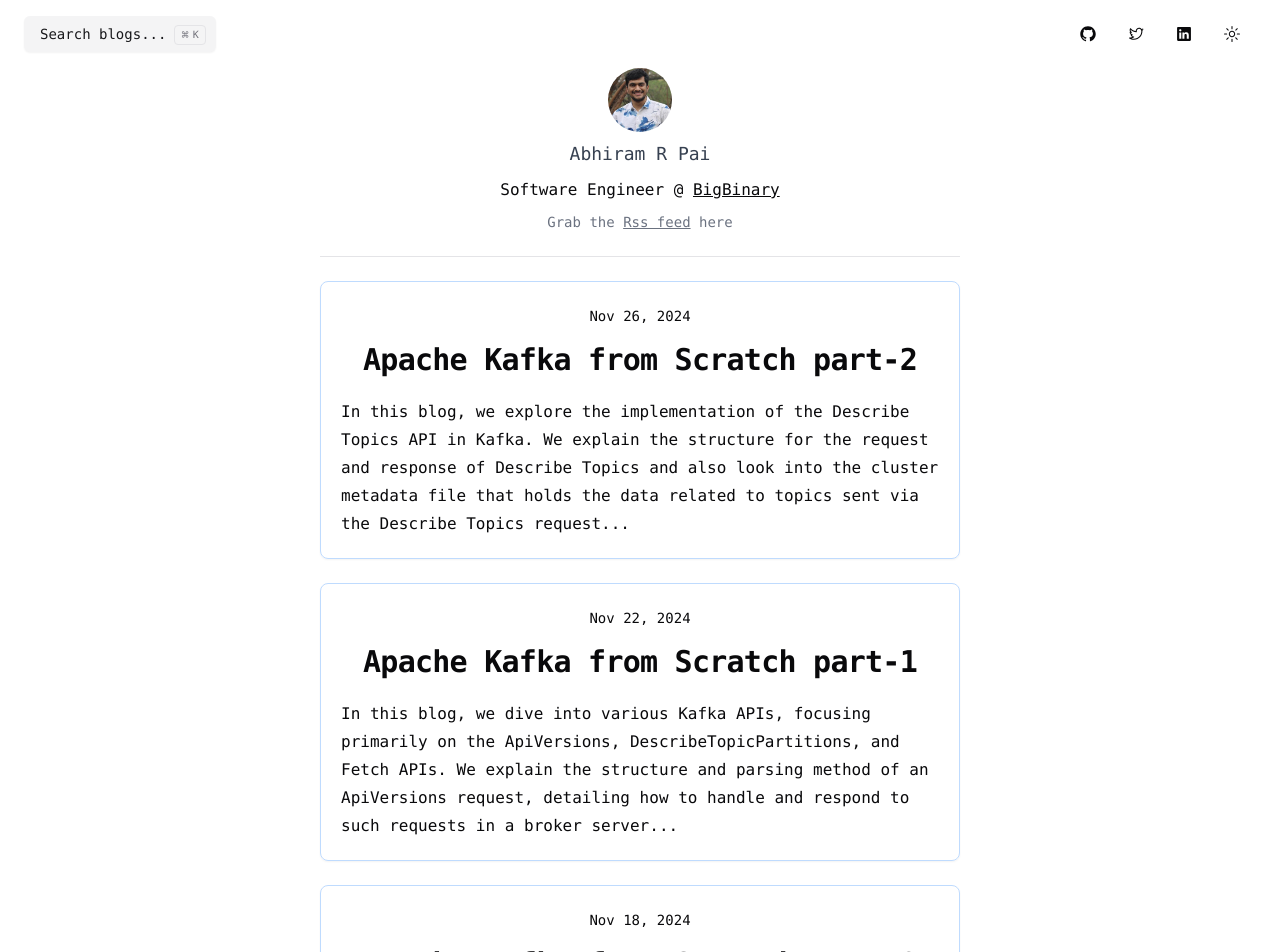
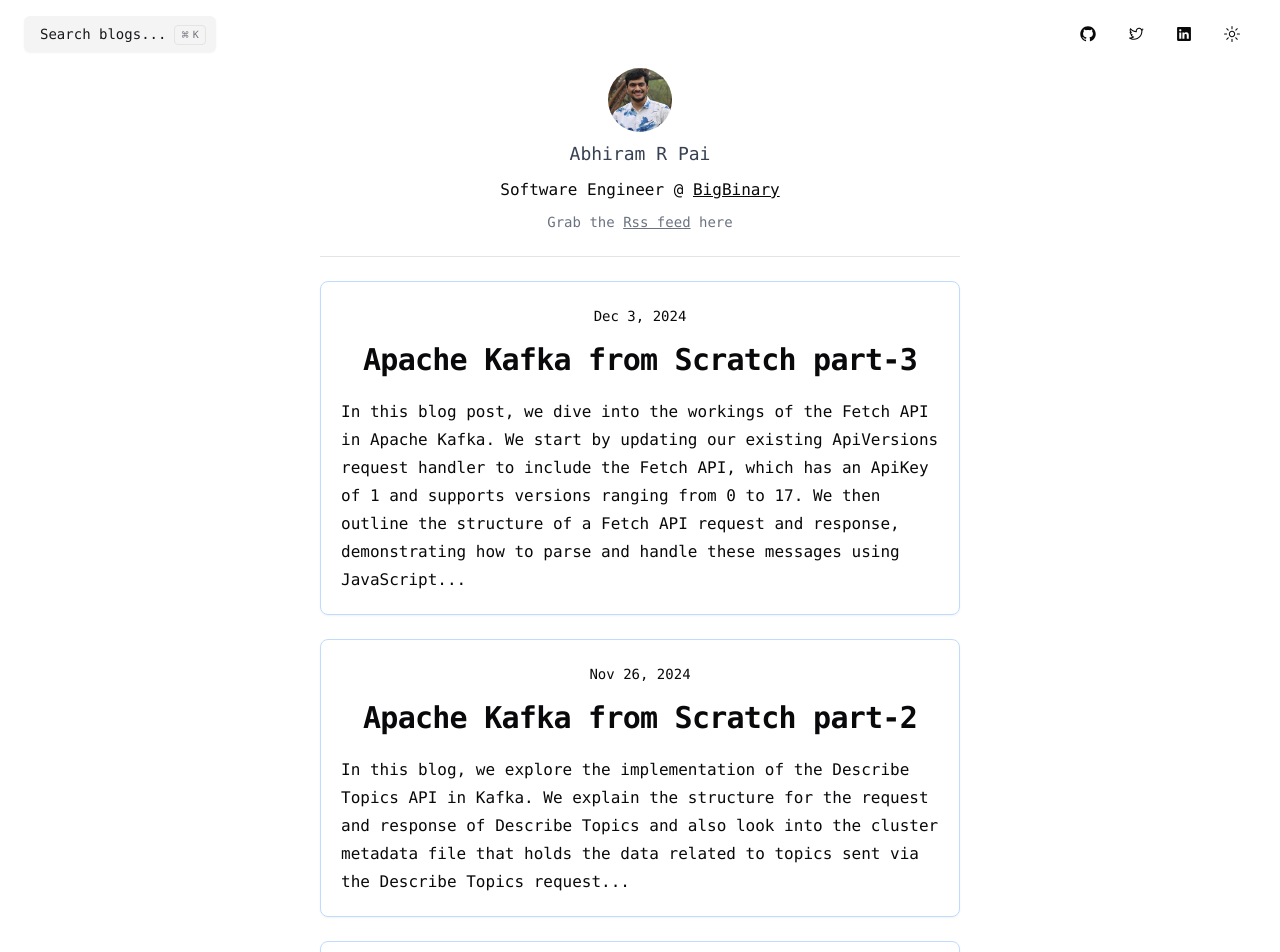
Before and after one commit to abhirampai/my_blog, a Next.js app: page / in a window 1280 px wide. Shown: the top 952 px of the page. Built offline with nearby package versions, Linux system fonts and the light colour scheme.

Commit message:
Add final kafka blog to constants

```diff
--- a/src/app/page/constants.js
+++ b/src/app/page/constants.js
@@ -199,6 +199,20 @@ export const blogs = [
       "ReplicaNodes",
       "ISRNodes"
     ]
+  }, {
+    name: "Apache Kafka from Scratch part-3",
+    summary:
+      "In this blog post, we dive into the workings of the Fetch API in Apache Kafka. We start by updating our existing ApiVersions request handler to include the Fetch API, which has an ApiKey of 1 and supports versions ranging from 0 to 17. We then outline the structure of a Fetch API request and response, demonstrating how to parse and handle these messages using JavaScript...",
+    publishedDate: "Dec 3, 2024",
+    slug: "apache_kafka_from_scratch_part_3",
+    keywords: [
+      "Apache Kafka",
+      "Fetch API",
+      "API request handling",
+      "broker server",
+      "JavaScript implementation",
+      "Kafka documentation"
+    ]
   }
 ];
 
```
